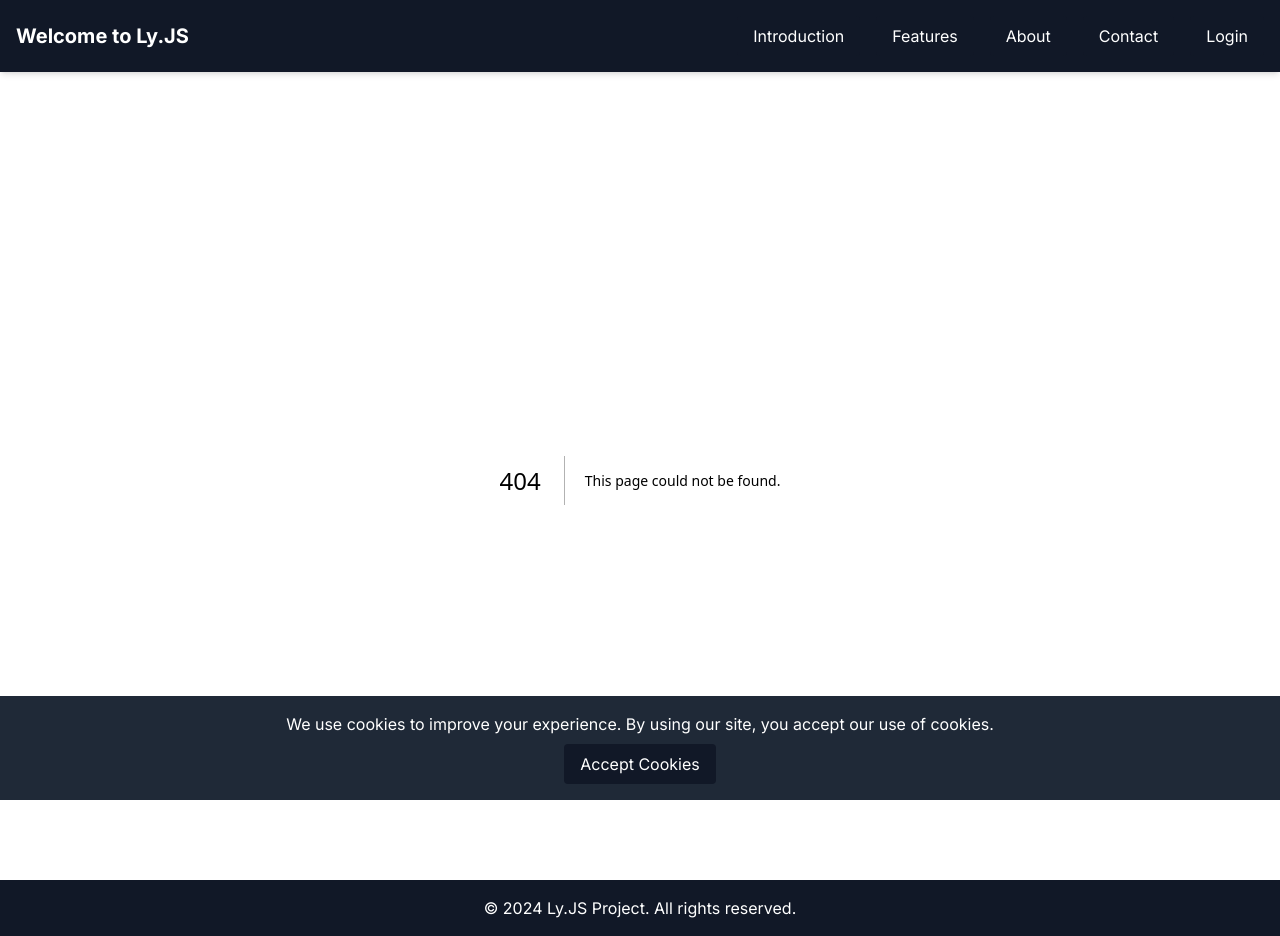
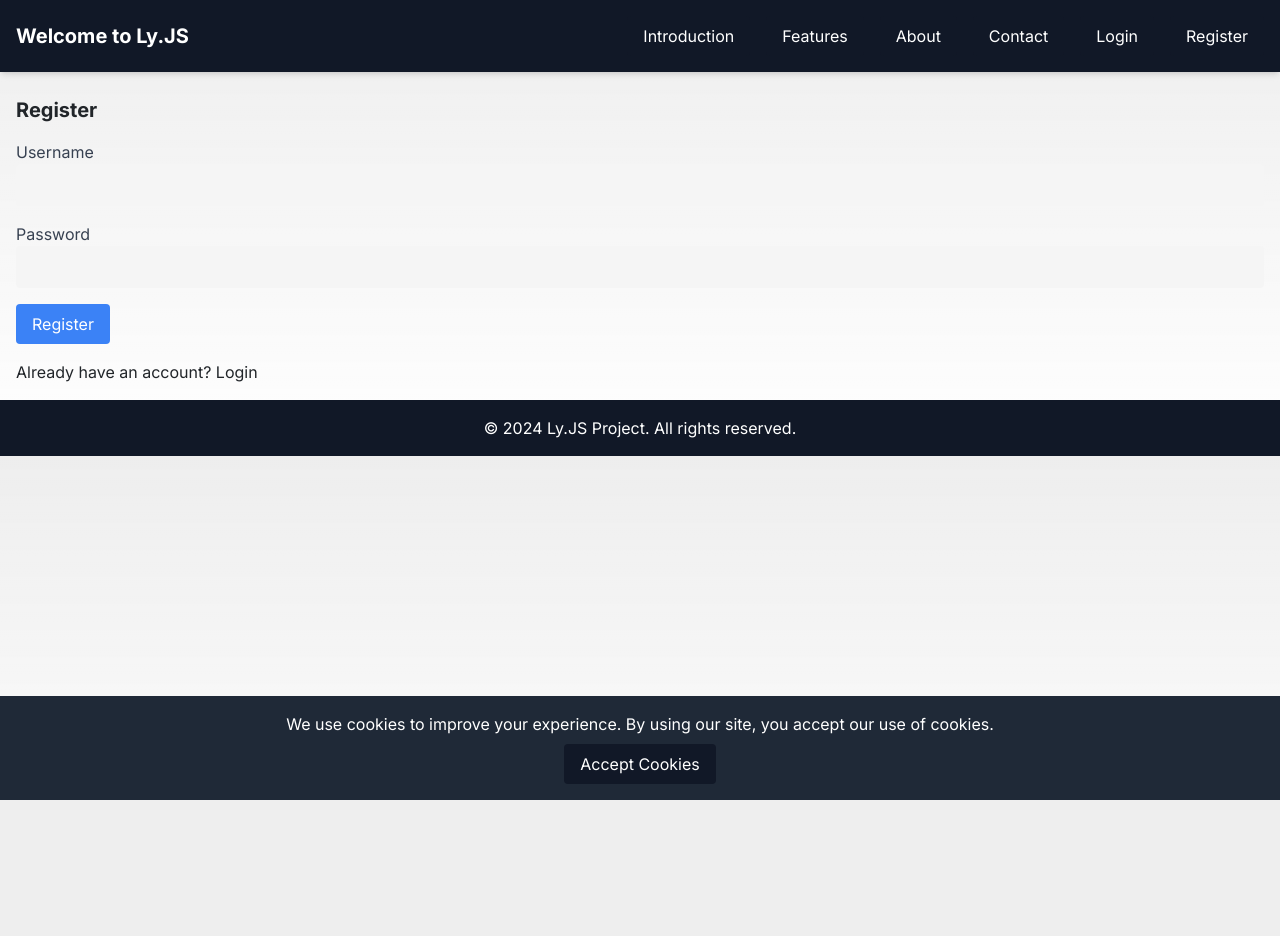
Before and after one commit to Lychan23/Ly.JSxPy, a Next.js app: page /register in a window 1280 px wide. Before the commit this address had no page. After the commit the page ends 800 px from the top, so only its background shows below. Built offline with nearby package versions, Linux system fonts and the light colour scheme.

Commit message:
register and implemented font

```diff
--- a/app/components/Navbar.tsx
+++ b/app/components/Navbar.tsx
@@ -18,7 +18,10 @@ export default function Navbar() {
           {authContext?.loggedIn ? (
             <span className="btn">{authContext.username}</span>
           ) : (
-            <Link href="/login" className="btn">Login</Link>
+            <>
+              <Link href="/login" className="btn">Login</Link>
+              <Link href="/register" className="btn">Register</Link>
+            </>
           )}
         </nav>
       </div>
--- a/app/login/page.tsx
+++ b/app/login/page.tsx
@@ -16,7 +16,6 @@ const LoginPage: React.FC = () => {
     if (authContext) {
       try {
         await authContext.login(username, password, remember);
-        router.push('/dashboard');
       } catch (error: any) {
         console.error('Login failed:', error.message);
       }
--- /dev/null
+++ b/app/register/page.tsx
@@ -0,0 +1,69 @@
+// app/register/page.tsx
+"use client";
+import { useState } from 'react';
+import { useRouter } from 'next/navigation';
+import Link from 'next/link';
+
+export default function Register() {
+  const [username, setUsername] = useState('');
+  const [password, setPassword] = useState('');
+  const [error, setError] = useState('');
+  const router = useRouter();
+
+  const handleSubmit = async (event: React.FormEvent) => {
+    event.preventDefault();
+    try {
+      const response = await fetch('/api/register', {
+        method: 'POST',
+        headers: {
+          'Content-Type': 'application/json',
+        },
+        body: JSON.stringify({ username, password }),
+      });
+
+      if (response.ok) {
+        router.push('/login');
+      } else {
+        const data = await response.json();
+        setError(data.message);
+      }
+    } catch (err) {
+      setError('An unexpected error occurred');
+    }
+  };
+
+  return (
+    <div className="container mx-auto p-4">
+      <h1 className="text-xl font-bold mb-4">Register</h1>
+      <form onSubmit={handleSubmit}>
+        <div className="mb-4">
+          <label className="block text-gray-700">Username</label>
+          <input
+            type="text"
+            value={username}
+            onChange={(e) => setUsername(e.target.value)}
+            className="w-full px-3 py-2 border rounded"
+            required
+          />
+        </div>
+        <div className="mb-4">
+          <label className="block text-gray-700">Password</label>
+          <input
+            type="password"
+            value={password}
+            onChange={(e) => setPassword(e.target.value)}
+            className="w-full px-3 py-2 border rounded"
+            required
+          />
+        </div>
+        {error && <p className="text-red-500">{error}</p>}
+        <button type="submit" className="bg-blue-500 text-white px-4 py-2 rounded">
+          Register
+        </button>
+      </form>
+      <p className="mt-4">
+        Already have an account? <Link href="/login">Login</Link>
+      </p>
+    </div>
+  );
+}
--- a/package.json
+++ b/package.json
@@ -11,7 +11,8 @@
     "dev": "next dev",
     "lint": "next lint",
     "start-uvicorn": "uvicorn backend.main:app --reload",
-    "backup": "node backup.js"
+    "backup": "node backup.js",
+    "cnode": "node changenodeenv.js"
   },
   "keywords": [],
   "author": "Lychan23",
@@ -30,7 +31,7 @@
     "eslint": "^9.6.0",
     "js-cookie": "^3.0.5",
     "jsonwebtoken": "^9.0.2",
-    "next": "^14.2.4",
+    "next": "^14.2.5",
     "postcss": "^8.4.39",
     "postcss-loader": "^8.1.1",
     "react": "^18.3.1",
--- /dev/null
+++ b/pages/api/register.ts
@@ -0,0 +1,43 @@
+// pages/api/register.ts
+
+import { NextApiRequest, NextApiResponse } from 'next';
+import bcrypt from 'bcrypt';
+import sqlite3 from 'sqlite3';
+import { open } from 'sqlite';
+
+const openDb = async () => {
+  return open({
+    filename: './database/database.sqlite',
+    driver: sqlite3.Database,
+  });
+};
+
+export default async function handler(req: NextApiRequest, res: NextApiResponse) {
+  if (req.method !== 'POST') {
+    return res.status(405).json({ message: 'Method Not Allowed' });
+  }
+
+  const { username, password } = req.body;
+
+  if (!username || !password) {
+    return res.status(400).json({ message: 'Username and password are required' });
+  }
+
+  try {
+    const db = await openDb();
+    const existingUser = await db.get('SELECT * FROM users WHERE username = ?', username);
+
+    if (existingUser) {
+      return res.status(409).json({ message: 'User already exists' });
+    }
+
+    const hashedPassword = await bcrypt.hash(password, 10);
+
+    await db.run('INSERT INTO users (username, password) VALUES (?, ?)', username, hashedPassword);
+
+    return res.status(201).json({ message: 'User registered successfully' });
+  } catch (error) {
+    console.error(error);
+    return res.status(500).json({ message: 'Internal Server Error' });
+  }
+}
--- a/styles/globals.css
+++ b/styles/globals.css
@@ -1,7 +1,19 @@
+/* Import Orbitron font from Google Fonts */
+@import url('https://fonts.googleapis.com/css2?family=Orbitron:wght@400;500;700&display=swap');
+
+/* Tailwind base styles */
 @tailwind base;
 @tailwind components;
 @tailwind utilities;
 
+/* Apply Orbitron font globally */
+@layer base {
+  body {
+    @apply font-orbitron;
+  }
+}
+
+/* Root variables for colors */
 :root {
   --foreground-rgb: 33, 37, 41; /* Dark gray */
   --background-start-rgb: 238, 238, 238; /* Light gray */
@@ -99,3 +111,11 @@ textarea {
     text-wrap: balance;
   }
 }
+
+/* Add Orbitron font to Tailwind CSS configuration */
+@layer base {
+  @import url('https://fonts.googleapis.com/css2?family=Orbitron:wght@400;500;700&display=swap');
+  .font-orbitron {
+    font-family: 'Orbitron', sans-serif;
+  }
+}
--- a/tailwind.config.js
+++ b/tailwind.config.js
@@ -31,6 +31,9 @@ module.exports = {
         slideDown: 'slideDown 1s ease-in-out',
         slideUp: 'slideUp 1s ease-in-out',
       },
+      fontFamily: {
+        orbitron: ['Orbitron', 'sans-serif'],  // Add this line
+      },
     },
   },
   plugins: [],
```
Also changed, not shown: 2 other files (tests, documents, lock files or other folders).
